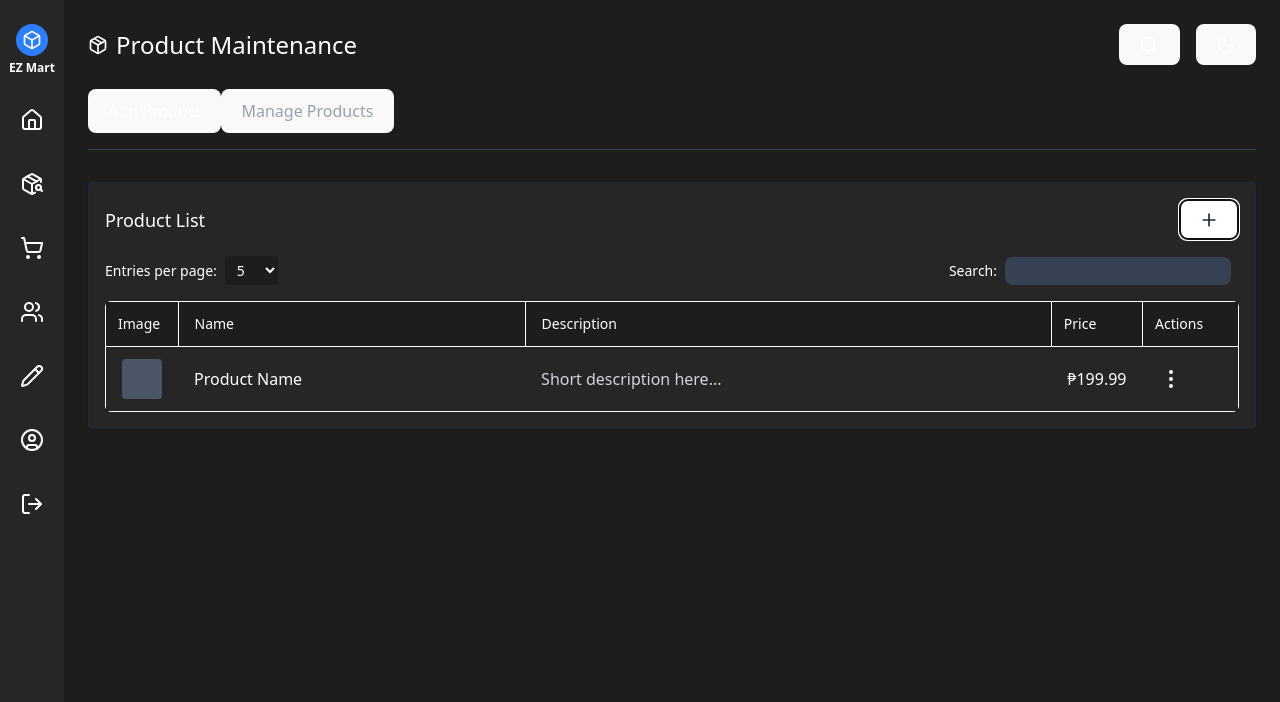
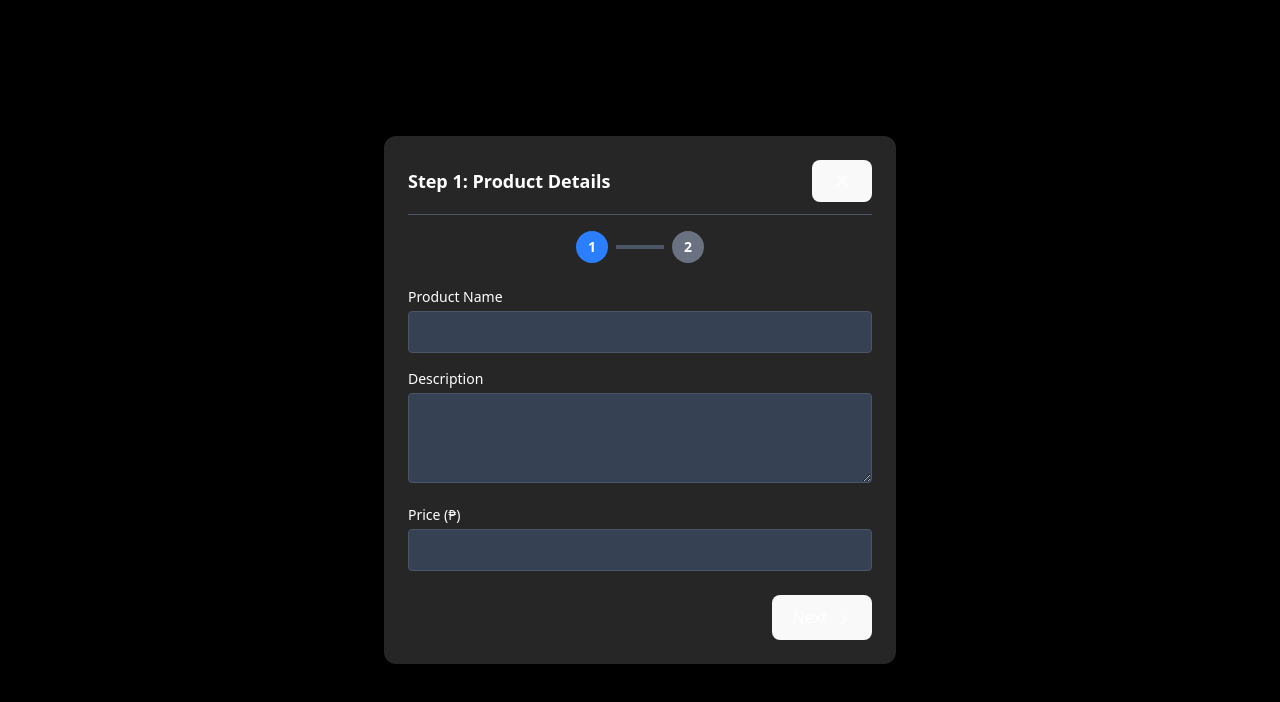
Before and after one commit to LeoDiD/ADMIN-MERN, a React app in the folder frontend/: page /products in a window 1280 px wide. Both pictures are taken after a click on the button 1208 px from the left and 219 px from the top of the page. Shown: the top 702 px of the page. Built offline with nearby package versions, Linux system fonts and the light colour scheme; the HTML template or start-up script is replaced by a standard one.

Commit message:
add a modal for adding a product

```diff
--- a/frontend/src/pages/Products.jsx
+++ b/frontend/src/pages/Products.jsx
@@ -1,16 +1,86 @@
-import React, { useState } from 'react';
-import { Search, Sun, Moon, Package, Plus, EllipsisVertical } from 'lucide-react';
+import React, { useState, useRef } from 'react';
+import { X, Upload, ChevronLeft, ChevronRight, Search, Sun, Moon, Package, Plus, EllipsisVertical } from 'lucide-react';
 import ManageProduct from './ManageProduct';  // Adjust path if needed
 
 const Products = () => {
-  // Add state for search and dark mode
+  // Add state variables
+  const [showModal, setShowModal] = useState(false);
+  const [wizardStep, setWizardStep] = useState(1);
   const [showSearchInput, setShowSearchInput] = useState(false);
   const [darkMode, setDarkMode] = useState(false);
   const [view, setView] = useState('add'); // 'add' or 'manage'
+  const [productData, setProductData] = useState({
+    name: '',
+    description: '',
+    price: '',
+    image: null
+  });
+  const fileInputRef = useRef(null);
 
-  // Add toggle functions
+  // Toggle functions
   const toggleSearchInput = () => setShowSearchInput(!showSearchInput);
   const toggleDarkMode = () => setDarkMode(!darkMode);
+
+  // Modal functions
+  const openModal = () => {
+    setShowModal(true);
+    setWizardStep(1);
+    setProductData({
+      name: '',
+      description: '',
+      price: '',
+      image: null
+    });
+  };
+
+  const closeModal = () => {
+    setShowModal(false);
+  };
+
+  // Handle input changes
+  const handleInputChange = (e) => {
+    const { name, value } = e.target;
+    setProductData(prev => ({
+      ...prev,
+      [name]: value
+    }));
+  };
+
+  // Handle file upload
+  const handleFileChange = (e) => {
+    if (e.target.files && e.target.files[0]) {
+      setProductData(prev => ({
+        ...prev,
+        image: e.target.files[0]
+      }));
+    }
+  };
+
+  // Form submission
+  const handleSubmit = (e) => {
+    e.preventDefault();
+    console.log('Product data submitted:', productData);
+    // Add API call here to save product data
+    closeModal();
+  };
+
+  // Navigation functions with event propagation fixes
+  const nextStep = (e) => {
+    e.preventDefault();  // Prevent form submission
+    e.stopPropagation(); // Prevent event bubbling
+    setWizardStep(2);
+  };
+
+  const prevStep = (e) => {
+    e.preventDefault();  // Prevent form submission
+    e.stopPropagation(); // Prevent event bubbling
+    setWizardStep(1);
+  };
+
+  // Add this to prevent background clicks from closing the modal
+  const handleModalClick = (e) => {
+    e.stopPropagation();
+  };
 
   return (
     <div style={{ backgroundColor: "#1D1D1D" }} className="p-6 h-full w-full overflow-y-auto text-white">
@@ -95,7 +165,11 @@ const Products = () => {
               <div className="flex items-center">
                 <span className="text-white text-lg font-medium">Product List</span>
               </div>
-              <button style={{ backgroundColor: "#FFFFFF" }} className="p-2 rounded transition-all">
+              <button
+                onClick={openModal}
+                style={{ backgroundColor: "#FFFFFF" }}
+                className="p-2 rounded transition-all hover:bg-gray-200"
+              >
                 <Plus className="w-5 h-5 text-gray-800" />
               </button>
             </div>
@@ -147,8 +221,148 @@ const Products = () => {
           </div>
         </div>
       )}
+
+      {/* Modal for Adding Product - Wizard Style */}
+      {showModal && (
+        <div
+          className="fixed inset-0 bg-black bg-opacity-60 backdrop-blur-sm flex items-center justify-center z-50"
+          onClick={closeModal} // Close when clicking background
+        >
+          <div
+            className="relative w-full max-w-lg bg-[#262626] text-white rounded-xl shadow-lg p-6"
+            onClick={handleModalClick} // Prevent propagation to background
+          >
+
+            {/* Modal Header */}
+            <div className="flex justify-between items-center border-b border-gray-600 pb-3 mb-4">
+              <h2 className="text-lg font-semibold">
+                {wizardStep === 1 ? "Step 1: Product Details" : "Step 2: Upload Image"}
+              </h2>
+              <button onClick={closeModal} className="hover:text-red-500">
+                <X className="w-5 h-5" />
+              </button>
+            </div>
+
+            {/* Progress Steps */}
+            <div className="flex items-center justify-center space-x-2 mb-6">
+              <div className={`w-8 h-8 rounded-full flex items-center justify-center text-sm font-bold ${
+                wizardStep >= 1 ? 'bg-blue-500' : 'bg-gray-500'
+              }`}>1</div>
+              <div className={`h-1 w-12 ${wizardStep > 1 ? 'bg-blue-500' : 'bg-gray-600'}`}></div>
+              <div className={`w-8 h-8 rounded-full flex items-center justify-center text-sm font-bold ${
+                wizardStep === 2 ? 'bg-blue-500' : 'bg-gray-500'
+              }`}>2</div>
+            </div>
+
+            <form onSubmit={handleSubmit}>
+              {wizardStep === 1 && (
+                <div className="space-y-4">
+                  <div>
+                    <label htmlFor="name" className="text-sm block mb-1">Product Name</label>
+                    <input
+                      id="name"
+                      name="name"
+                      value={productData.name}
+                      onChange={handleInputChange}
+                      className="w-full px-3 py-2 bg-gray-700 text-white rounded border border-gray-600 focus:outline-none focus:ring-2 focus:ring-blue-500"
+                      required
+                    />
+                  </div>
+
+                  <div>
+                    <label htmlFor="description" className="text-sm block mb-1">Description</label>
+                    <textarea
+                      id="description"
+                      name="description"
+                      rows={3}
+                      value={productData.description}
+                      onChange={handleInputChange}
+                      className="w-full px-3 py-2 bg-gray-700 text-white rounded border border-gray-600 focus:outline-none focus:ring-2 focus:ring-blue-500"
+                      required
+                    />
+                  </div>
+
+                  <div>
+                    <label htmlFor="price" className="text-sm block mb-1">Price (₱)</label>
+                    <input
+                      id="price"
+                      name="price"
+                      type="number"
+                      step="0.01"
+                      min="0"
+                      value={productData.price}
+                      onChange={handleInputChange}
+                      className="w-full px-3 py-2 bg-gray-700 text-white rounded border border-gray-600 focus:outline-none focus:ring-2 focus:ring-blue-500"
+                      required
+                    />
+                  </div>
+                </div>
+              )}
+
+              {wizardStep === 2 && (
+                <div className="space-y-4">
+                  <label className="block text-sm mb-2">Upload Image</label>
+                  <div
+                    onClick={() => fileInputRef.current.click()}
+                    className="w-full h-48 border-2 border-dashed border-gray-500 flex items-center justify-center cursor-pointer rounded hover:border-blue-400"
+                  >
+                    {productData.image ? (
+                      <img
+                        src={URL.createObjectURL(productData.image)}
+                        alt="Preview"
+                        className="max-h-full object-contain"
+                      />
+                    ) : (
+                      <div className="text-gray-400 flex flex-col items-center">
+                        <Upload className="w-10 h-10 mb-2" />
+                        <p>Click to upload image</p>
+                      </div>
+                    )}
+                    <input
+                      type="file"
+                      accept="image/*"
+                      onChange={handleFileChange}
+                      ref={fileInputRef}
+                      className="hidden"
+                    />
+                  </div>
+                </div>
+              )}
+
+              {/* Footer buttons */}
+              <div className="flex justify-between items-center mt-6">
+                {wizardStep > 1 && (
+                  <button
+                    type="button"
+                    onClick={prevStep}
+                    className="text-sm text-gray-300 hover:underline flex items-center"
+                  >
+                    <ChevronLeft className="w-4 h-4 mr-1" /> Back
+                  </button>
+                )}
+                {wizardStep === 1 ? (
+                  <button
+                    type="button"
+                    onClick={nextStep}
+                    className="ml-auto bg-blue-500 hover:bg-blue-600 text-white px-4 py-2 rounded"
+                  >
+                    Next <ChevronRight className="w-4 h-4 inline ml-1" />
+                  </button>
+                ) : (
+                  <button
+                    type="submit"
+                    className="ml-auto bg-green-500 hover:bg-green-600 text-white px-4 py-2 rounded"
+                  >
+                    Submit
+                  </button>
+                )}
+              </div>
+            </form>
+          </div>
+        </div>
+      )}
     </div>
   );
-}
+};
 
-export default Products;``
+export default Products;
```
Also changed, not shown: frontend/src/pages/Dashboard.jsx (line endings or trailing spaces).
